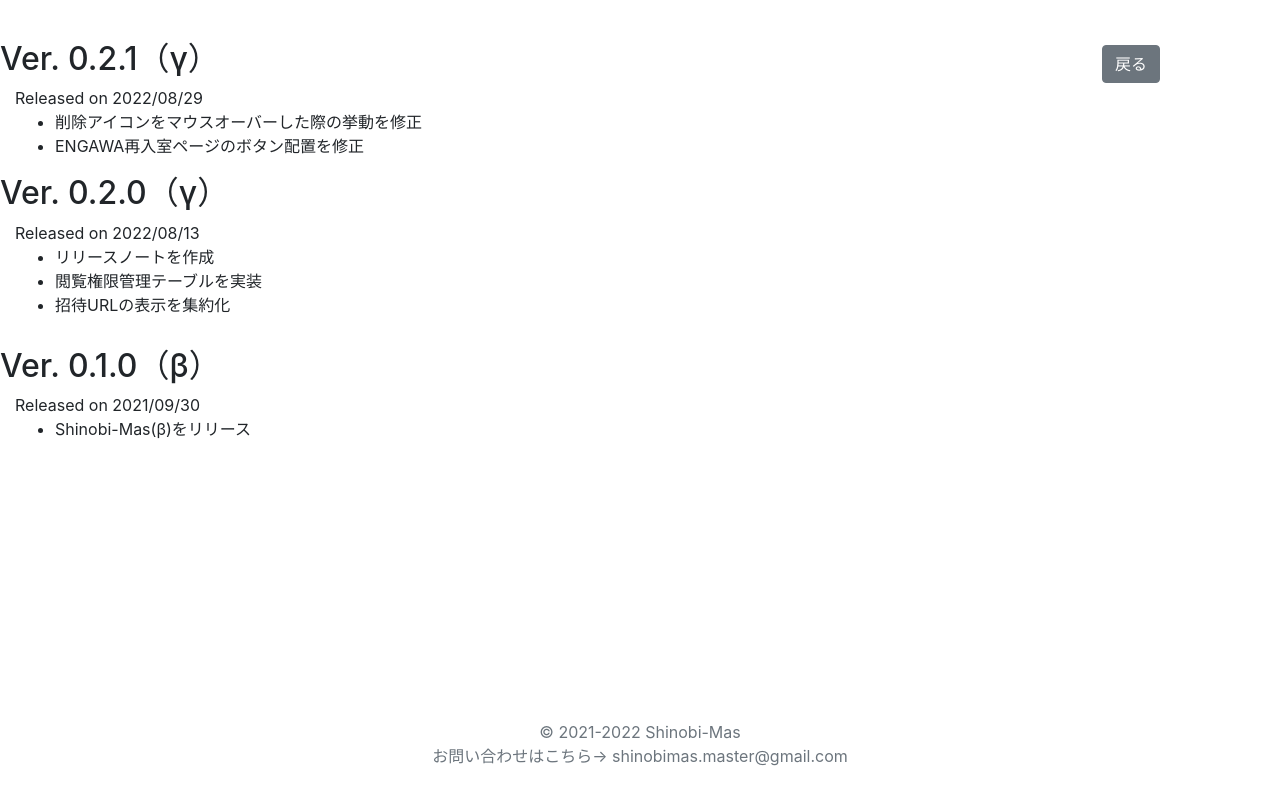
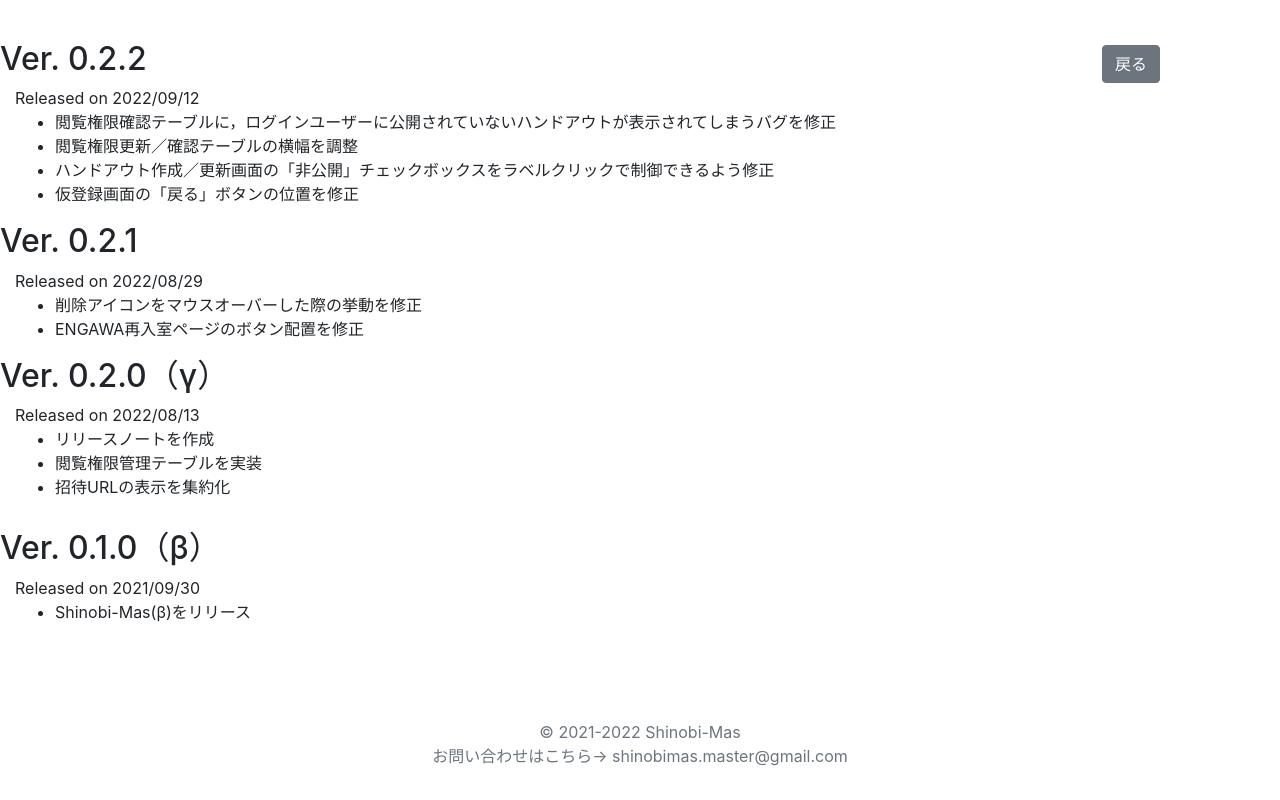
Before and after one commit to Nagyon-Jessica/Shinobi-Mas, a Django app: page /release-notes in a window 1280 px wide. Run offline with Django 3.2, Linux system fonts and the light colour scheme; some libraries are stand-ins or nearby versions.

Commit message:
リリースノート Ver. 0.2.2

```diff
--- a/homaster/templates/homaster/release_notes.html
+++ b/homaster/templates/homaster/release_notes.html
@@ -15,7 +15,19 @@
     </div>
     <div class="version-block">
       <h2>
-        Ver. 0.2.1（γ）
+        Ver. 0.2.2
+      </h2>
+      <div class="version-block-body">
+        Released on 2022/09/12
+        <ul>
+          <li>閲覧権限確認テーブルに，ログインユーザーに公開されていないハンドアウトが表示されてしまうバグを修正</li>
+          <li>閲覧権限更新／確認テーブルの横幅を調整</li>
+          <li>ハンドアウト作成／更新画面の「非公開」チェックボックスをラベルクリックで制御できるよう修正</li>
+          <li>仮登録画面の「戻る」ボタンの位置を修正</li>
+        </ul>
+      </div>
+      <h2>
+        Ver. 0.2.1
       </h2>
       <div class="version-block-body">
         Released on 2022/08/29
```
